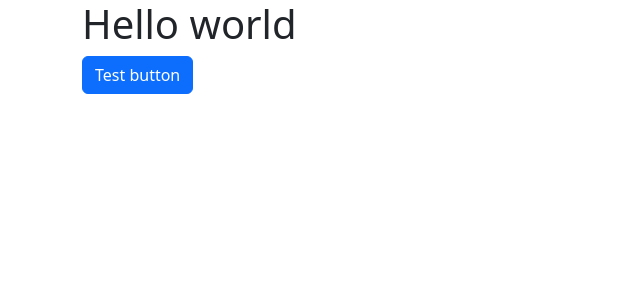
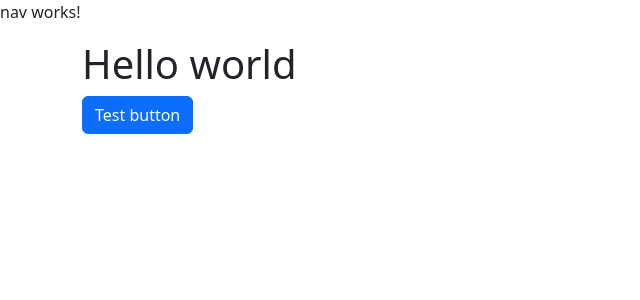
Before and after one commit to therealcoolpup/angwoo, an Angular app in the folder angwoo/: page / in a window 1280 px wide. Shown: the top 300 px of the page, without its empty margins (0-640 px from the left). Built offline with nearby package versions, Linux system fonts and the light colour scheme.

Commit message:
Created base nav component

```diff
--- a/angwoo/src/app/app.component.html
+++ b/angwoo/src/app/app.component.html
@@ -1,3 +1,4 @@
+<app-nav></app-nav>
 <div class="container">
   <h1>Hello world</h1>
   <button class="btn btn-primary">Test button</button>
--- a/angwoo/src/app/app.module.ts
+++ b/angwoo/src/app/app.module.ts
@@ -3,10 +3,12 @@
 
 import { AppRoutingModule } from './app-routing.module';
 import { AppComponent } from './app.component';
+import { NavComponent } from './components/nav/nav.component';
 
 @NgModule({
   declarations: [
-    AppComponent
+    AppComponent,
+    NavComponent
   ],
   imports: [
     BrowserModule,
--- /dev/null
+++ b/angwoo/src/app/components/nav/nav.component.html
@@ -0,0 +1 @@
+<p>nav works!</p>
--- /dev/null
+++ b/angwoo/src/app/components/nav/nav.component.ts
@@ -0,0 +1,15 @@
+import { Component, OnInit } from '@angular/core';
+
+@Component({
+  selector: 'app-nav',
+  templateUrl: './nav.component.html',
+  styleUrls: ['./nav.component.scss']
+})
+export class NavComponent implements OnInit {
+
+  constructor() { }
+
+  ngOnInit(): void {
+  }
+
+}
```
Also changed, not shown: angwoo/src/app/components/nav/nav.component.scss (added), 1 other file (tests, documents, lock files or other folders).
